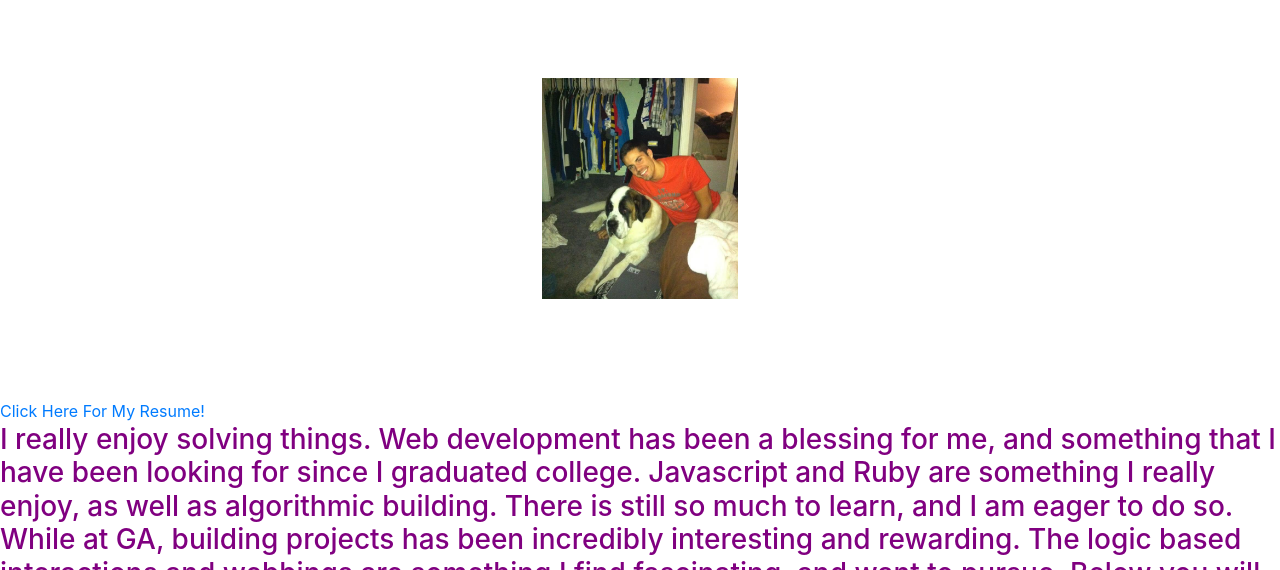
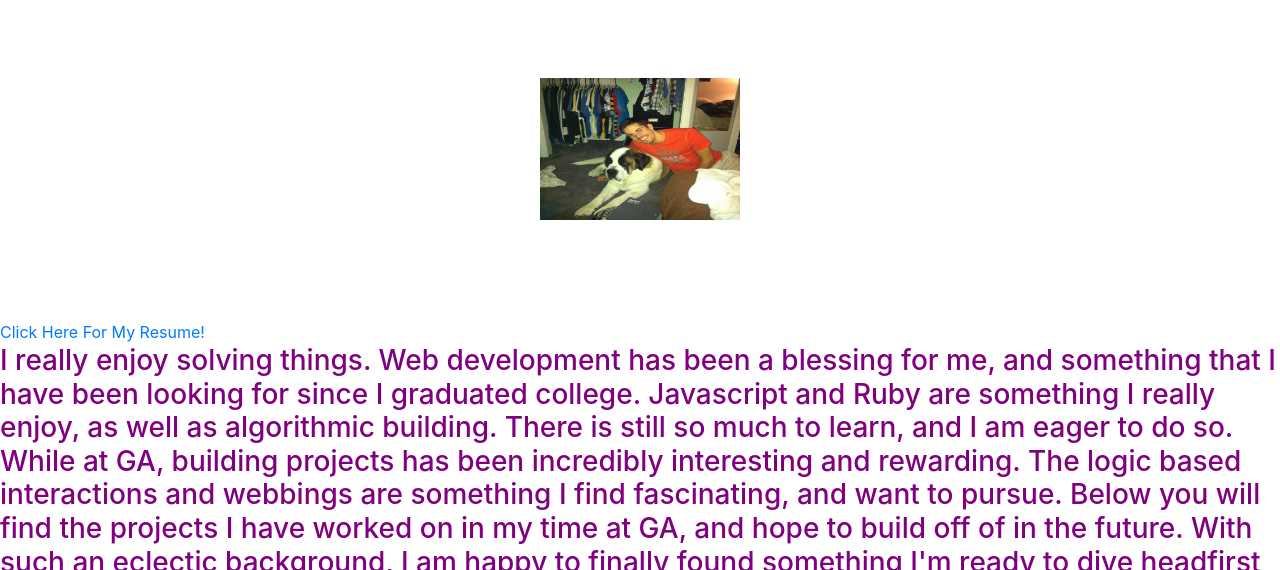
Before and after one commit to hansenmason/hansenmason.github.io, a website built with webpack: page index.html in a window 1280 px wide. Shown: the part 230-800 px from the top of the page. Built offline with nearby package versions, Linux system fonts and the light colour scheme; files whose address does not match are found by name.

Commit message:
Change portfolio photo size

```diff
--- a/index.html
+++ b/index.html
@@ -40,7 +40,7 @@
       <div id="about" class="section_type">
         <h1 class="section_titles">About Me</h2>
         <p id="about_para">
-          <img src="./images/me.jpg" class="me" alt="Hansen"/>
+          <img src="./images/me.jpg" class="me" alt="Hansen" style="width:200px;height:142px;border:0;"/>
         </p>
         <a href="./images/HansenMasonResumeDev.pdf" target="_blank">Click Here For My Resume!</a>
           <h3 class="about">
```
